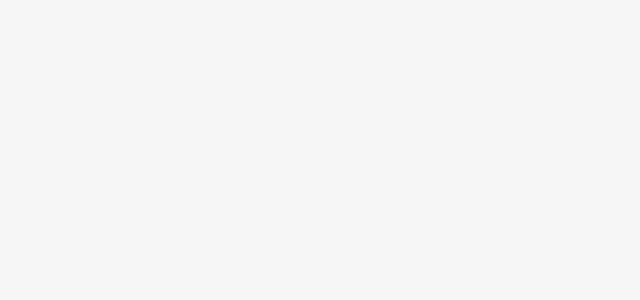
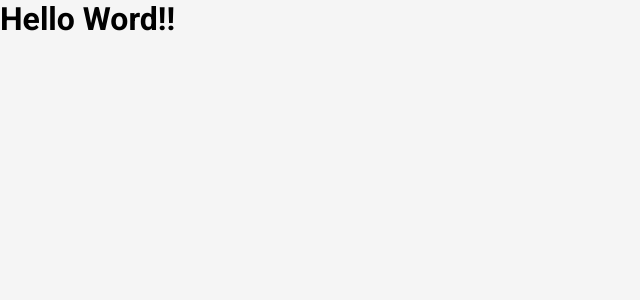
Before and after one commit to jp-xaxa/desafio-eduCat, a React (Vite) app: page / in a window 1280 px wide. Shown: the top 300 px of the page, without its empty margins (0-640 px from the left). Built offline with nearby package versions, Linux system fonts and the light colour scheme.

Commit message:
Desenvolvimento do sistema de rotas da aplicação

```diff
--- a/package.json
+++ b/package.json
@@ -12,6 +12,7 @@
   "dependencies": {
     "react": "^18.3.1",
     "react-dom": "^18.3.1",
+    "react-router-dom": "^7.0.1",
     "styled-components": "^6.1.13"
   },
   "devDependencies": {
--- a/src/main.tsx
+++ b/src/main.tsx
@@ -1,14 +1,16 @@
-import { StrictMode } from 'react'
-import { createRoot } from 'react-dom/client'
+import { StrictMode } from "react"
+import { createRoot } from "react-dom/client"
 import { ThemeProvider } from "styled-components"
 import GlobalStyles from "./styles/global"
 
 import theme from "./styles/theme"
+import { Router } from "./router"
 
 createRoot(document.getElementById("root")!).render(
   <StrictMode>
     <ThemeProvider theme={theme}>
       <GlobalStyles />
+      <Router />
     </ThemeProvider>
   </StrictMode>
 )
--- /dev/null
+++ b/src/pages/Home/index.tsx
@@ -0,0 +1,9 @@
+import { Container } from "./styles"
+
+export function Home() {
+  return (
+    <Container>
+      <h1>Hello Word!!</h1>
+    </Container>
+  )
+}
--- /dev/null
+++ b/src/pages/Home/styles.ts
@@ -0,0 +1,6 @@
+import styled from "styled-components"
+
+export const Container = styled.div`
+  width: 100%;
+  min-height: 100vh;
+`
--- /dev/null
+++ b/src/router/index.tsx
@@ -0,0 +1,13 @@
+import { BrowserRouter, Routes, Route } from "react-router-dom"
+
+import { Home } from "../pages/Home"
+
+export function Router() {
+  return (
+    <BrowserRouter>
+      <Routes>
+        <Route path="/" element={<Home />} />
+      </Routes>
+    </BrowserRouter>
+  )
+}
```
Also changed, not shown: 1 other file (tests, documents, lock files or other folders).
